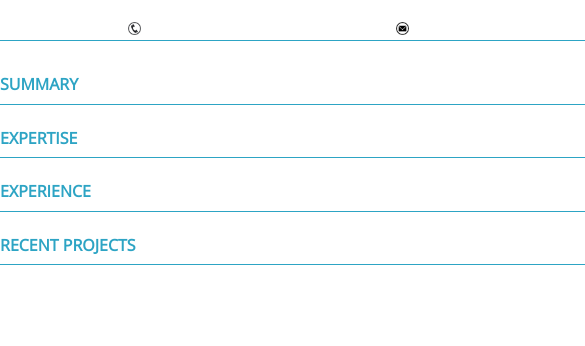
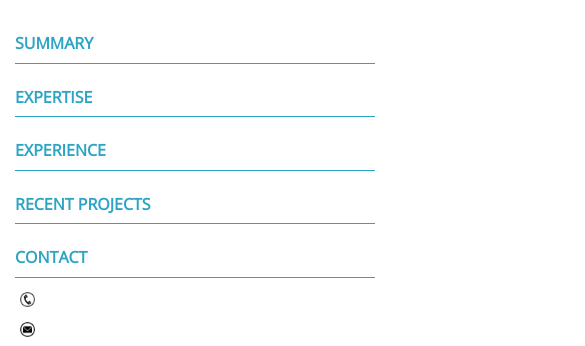
Before and after one commit to michael-donat/cv, a website: page cv.handlebars in a window 390 px wide. Shown: the top 346 px of the page, 585 px wide, since content can reach past the window. Drawn offline with nearby package versions, Linux system fonts and the light colour scheme; files that its build step writes are made by us from their sources.

Commit message:
responsivity fixes

```diff
--- a/cv.handlebars
+++ b/cv.handlebars
@@ -30,7 +30,6 @@
     margin: 0;
   }
   #top {
-    text-align: center;
     font-size: 0.7em;
     border-bottom: 1px solid  #2da4c4;
     padding-bottom: 3px;
@@ -48,12 +47,18 @@
   .container * {
 
   }
+
+@media (min-width: 992px) {
   .container {
     width: 820px;
     margin-top: 20px;
     padding-left: 0;
     margin-bottom: 20px;
   }
+  #top {
+    text-align: center;
+  }
+}
   #name {
     margin-top: 20px;
   }
@@ -63,6 +68,12 @@
     font-weight: bold;
     color: #2da4c4;
     text-transform: uppercase;
+  }
+
+  #contact img {
+    height: 15px;
+    vertical-align: middle;
+    margin: 2px 5px;
   }
 
   #top img {
@@ -85,7 +96,11 @@
   #experience {
     font-size: 14px;
   }
-  .section .col-xs-3 {
+  .section .col-md-3 {
+    padding-left: 0;
+    padding-bottom: 10px;
+  }
+  .section .col-md-9 {
     padding-left: 0;
   }
   .job {
@@ -111,10 +126,10 @@
 
 
   <header>
-    <div id='top' class="row">
-      <div class="col-xs-4"><img src='img/phone-icon.png' /><span>{{ meta.number }}</span></div>
-      <div class="col-xs-4"><img src='img/mail-icon.png' /><span>{{ meta.email }}</span></div>
-      <div class="col-xs-4"><img src='img/github-icon.png' /><span>{{ meta.web }}</span></div>
+    <div id='top' class="row hidden-xs">
+      <div class="col-md-4"><img src='img/phone-icon.png' /><span>{{ meta.number }}</span></div>
+      <div class="col-md-4"><img src='img/mail-icon.png' /><span>{{ meta.email }}</span></div>
+      <div class="col-md-4"><img src='img/github-icon.png' /><span>{{ meta.web }}</span></div>
     </div>
     <div id='name' class="row">
 
@@ -147,12 +162,12 @@
       <h2>EXPERIENCE</h2>
       {{#each experience}}
       <div class="row" class="position">
-        <div class="col-xs-3">
+        <div class="col-md-3">
           <div class='job'>{{ this.job }}</div>
           <div class='company'>{{ this.company }}</div>
           <div class='dates'>{{ this.dates }}</div>
         </div>
-        <div class="col-xs-9">
+        <div class="col-md-9">
           {{#each this.description}}
             <p>{{this}}</p>
           {{/each}}
@@ -170,11 +185,11 @@
     </div>
     {{#each projects}}
     <div class="row" class="position">
-      <div class="col-xs-3">
+      <div class="col-md-3">
         <div class='job'>{{this.job}}</div>
         <div class='company'>{{this.url}}</div>
       </div>
-      <div class="col-xs-9">
+      <div class="col-md-9">
         {{#each this.description}}
           <p>{{this}}</p>
         {{/each}}
@@ -185,6 +200,17 @@
       {{/unless}}
     {{/each}}
   </article>
+
+  <section id='contact' class='section visible-xs'>
+    <div class="row">
+      <h2>CONTACT</h2>
+    </div>
+    <div class="row">
+      <div class="col-md-3"><img src='img/phone-icon.png' /><span>{{ meta.number }}</span></div>
+      <div class="col-md-3"><img src='img/mail-icon.png' /><span>{{ meta.email }}</span></div>
+      <div class="col-md-3"><img src='img/github-icon.png' /><span>{{ meta.web }}</span></div>
+    </div>
+  </section>
 </div>
 </body>
 </html>
```
